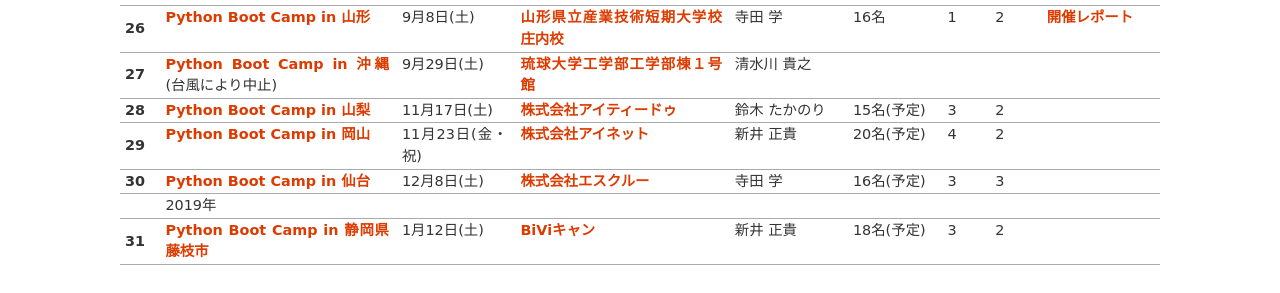
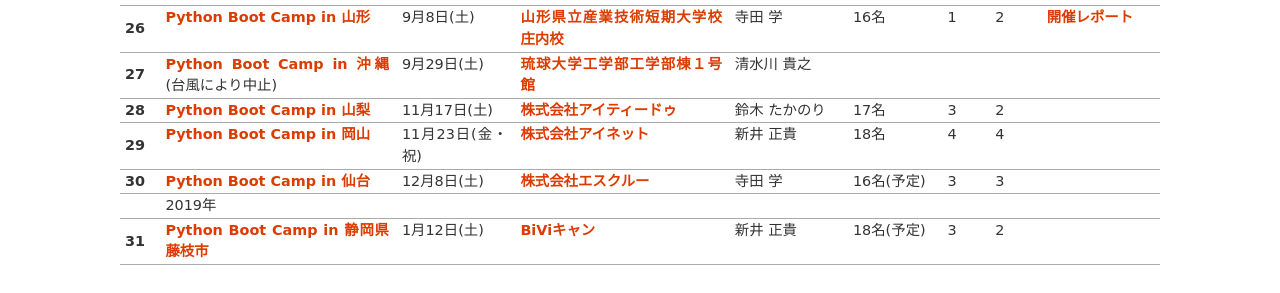
Before and after one commit to pyconjp/www.pycon.jp, a Sphinx documentation site: the page built from source/support/bootcamp.rst, in a window 1280 px wide and 900 px high, scrolled down 3010 px. Shown: the part 158-451 px from the top of the window. Built offline with Sphinx 7.4.7, drawn with Linux system fonts in a browser that asks for light colours.

Commit message:
update attendees about pycamp yamanashi and okayama

```diff
--- a/source/support/bootcamp.rst
+++ b/source/support/bootcamp.rst
@@ -411,7 +411,7 @@
      - 11月17日(土)
      - `株式会社アイティードゥ <http://itdo.jp/company/access/>`_
      - 鈴木 たかのり
-     - 15名(予定)
+     - 17名
      - 3
      - 2
      -
@@ -420,9 +420,9 @@
      - 11月23日(金・祝)
      - `株式会社アイネット <https://www.inet88.co.jp/>`_
      - 新井 正貴
-     - 20名(予定)
+     - 18名
      - 4
-     - 2
+     - 4
      -
    * - 30
      - `Python Boot Camp in 仙台 <https://pyconjp.connpass.com/event/104080/>`_
```
